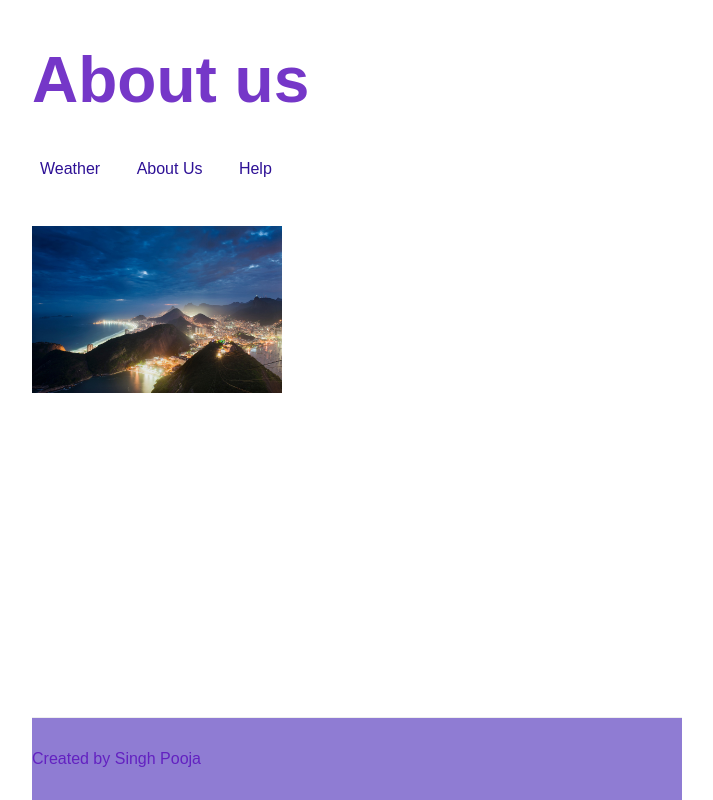
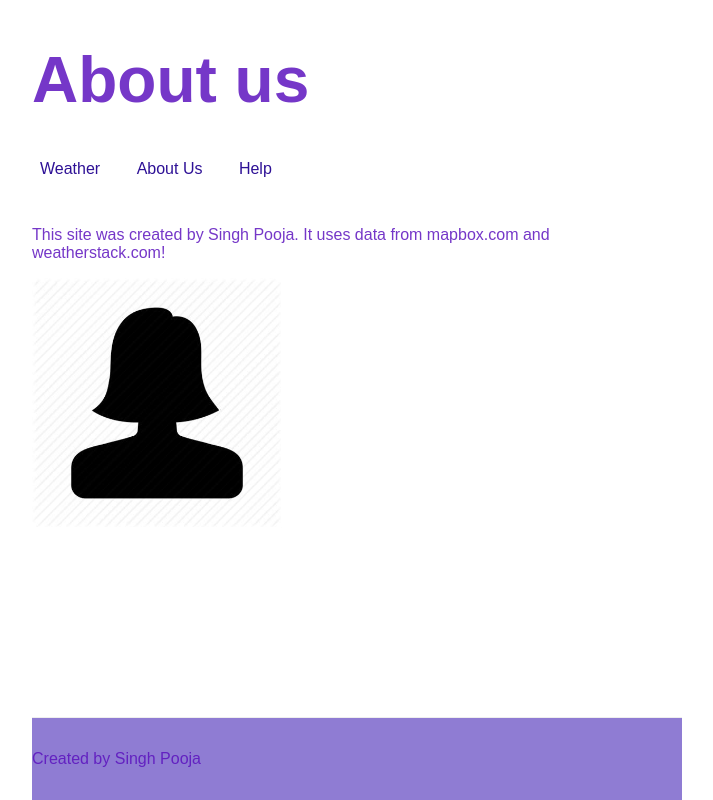
Before and after one commit to Riroro/Weather-Website, a Node server app: page /about in a window 1280 px wide. Shown: the whole page, without its empty margins (283-996 px from the left). Run offline with Node 20, Linux system fonts and the light colour scheme; some libraries are stand-ins or nearby versions.

Commit message:
Add image file

```diff
--- a/templates/views/about.hbs
+++ b/templates/views/about.hbs
@@ -8,7 +8,8 @@
     <body>
         <div class="main-content">
              {{>header}}
-            <img src="/image/Rio.jpg" alt="Rio" class="potrait">
+             <p>This site was created by Singh Pooja. It uses data from mapbox.com and weatherstack.com!</p>
+            <img src="/image/girl.jpg" alt="Rio" class="potrait">
         </div>
         {{>footer}}
     </body>
```
Also changed, not shown: public/image/girl.jpg (added).
